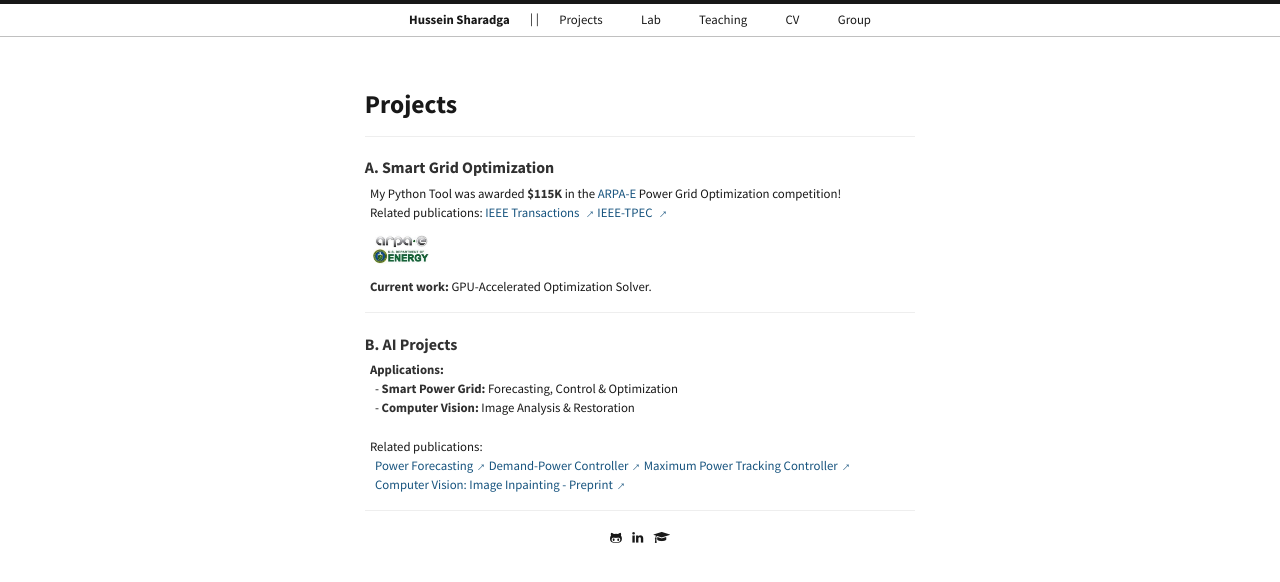
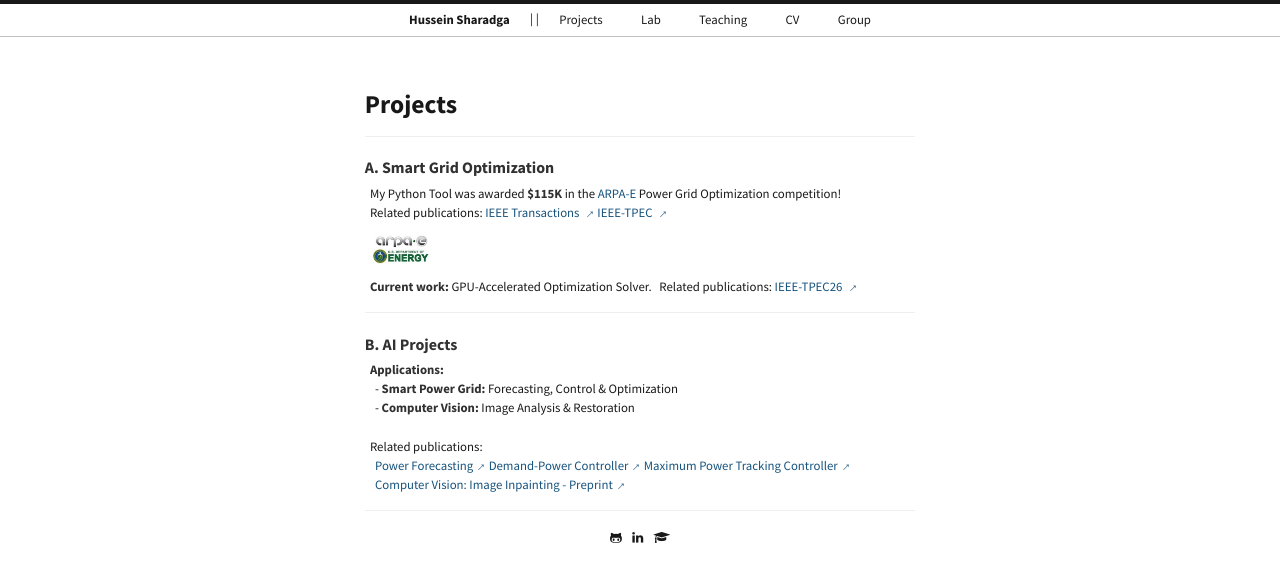
Before and after one commit to hssharadga/hssharadga.github.io, a Jekyll site: the page built from Projects.md, in a window 1280 px wide. Shown: the top 582 px of the page. Built offline with Jekyll 4.4.1, drawn with Linux system fonts in a browser that asks for light colours.

Commit message:
Update Projects.md

```diff
--- a/Projects.md
+++ b/Projects.md
@@ -18,6 +18,9 @@
 </div>
 
 &nbsp;&nbsp;<strong>Current work:</strong> GPU-Accelerated Optimization Solver.
+&nbsp;&nbsp;Related publications: <a href="https://hssharadga.github.io/assets/IEEE_TPEC26.pdf" target="_blank">IEEE-TPEC26
+  <span style="display: inline-block; transform: rotate(-45deg);">→</span></a>
+
 
 <hr style="margin: 20px 0;">
 <h3 style="text-align: left;">B. AI Projects</h3>
```
